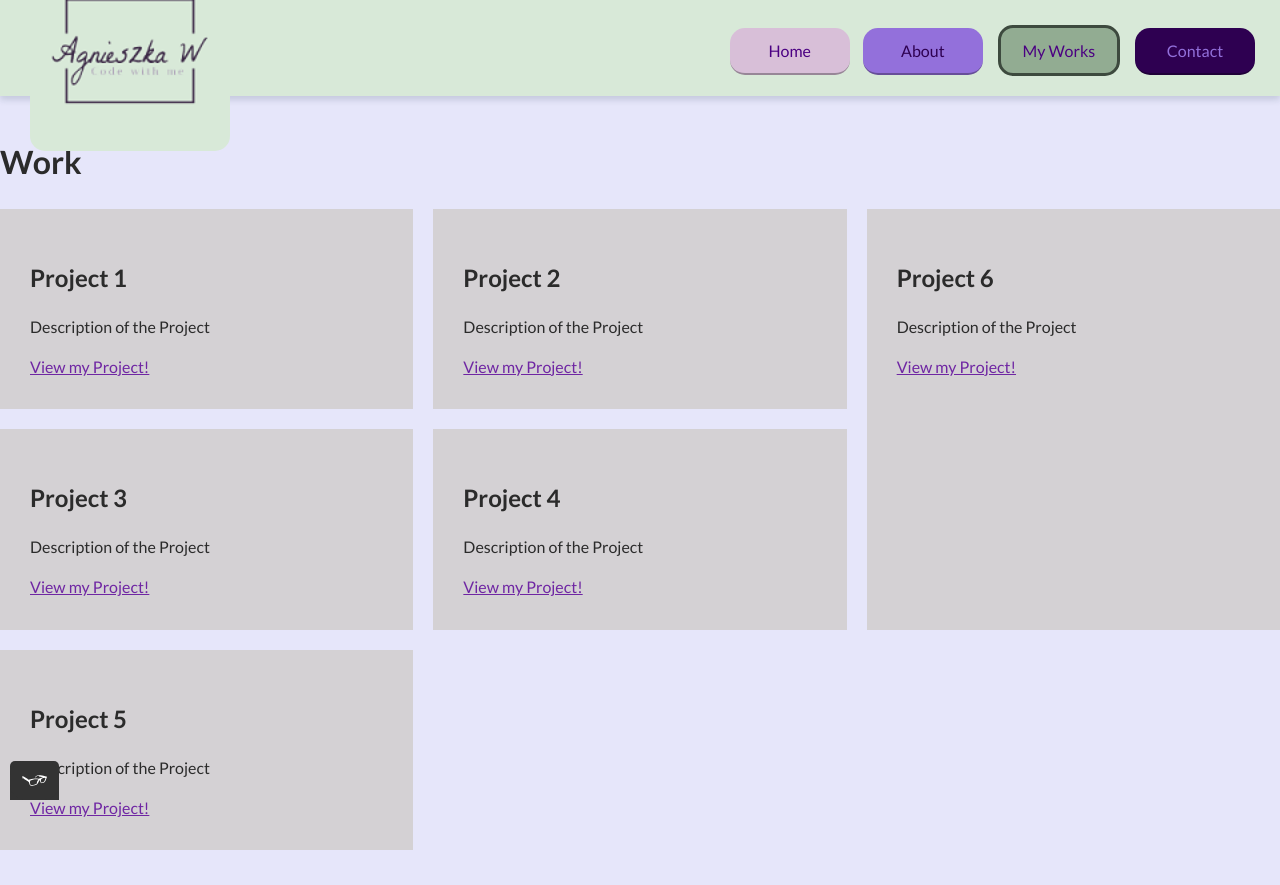
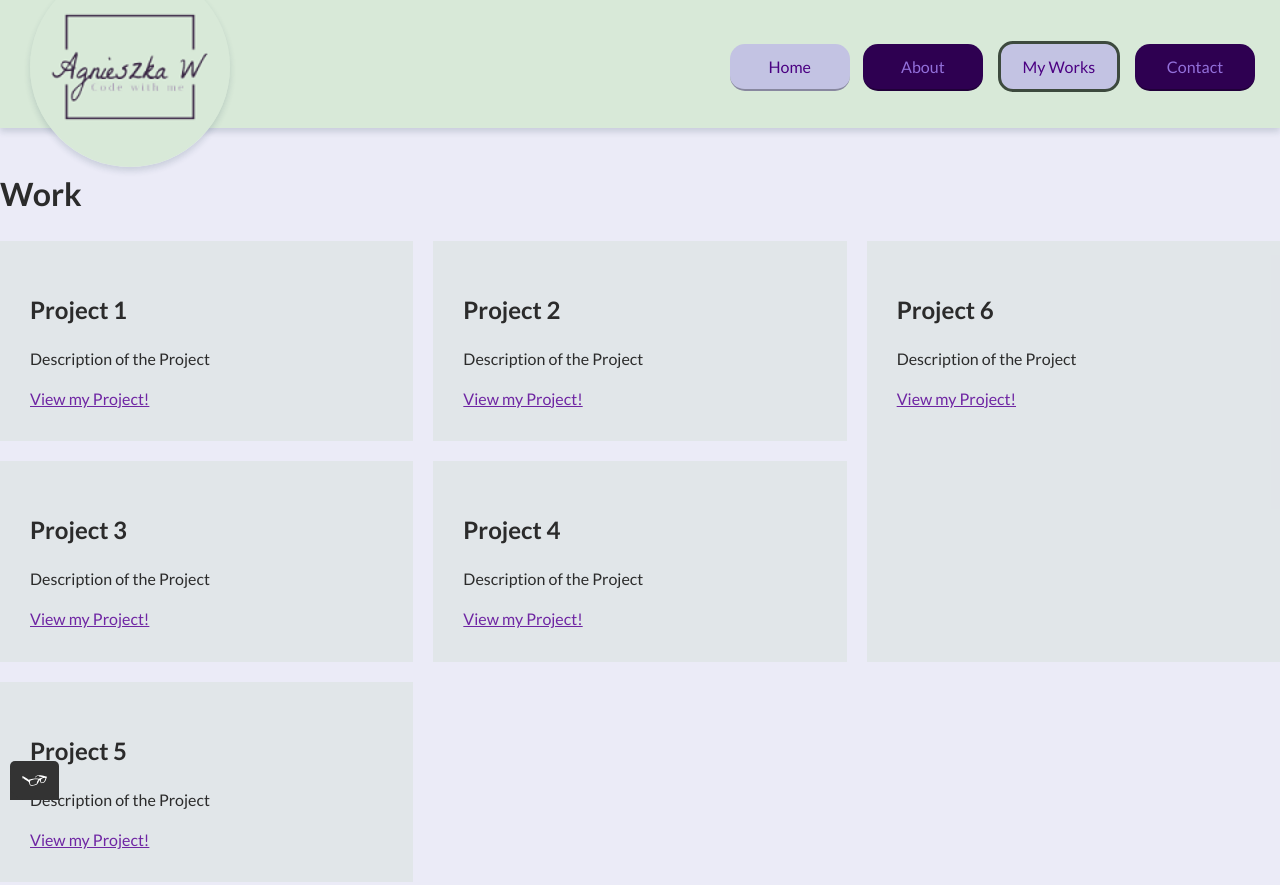
Before and after one commit to agawi88/Portfolio-Website, a plain HTML site: page my_work.html in a window 1280 px wide. Shown: the top 885 px of the page. Drawn offline with nearby package versions, Linux system fonts and the light colour scheme.

Commit message:
color testing

```diff
--- a/CSS/style.production.css
+++ b/CSS/style.production.css
@@ -11,7 +11,7 @@
 }
 
 body {
-    background-color: #E6E6FA;
+    background-color: #ebebf7;
     color: #2b2b2b;
     font-family: "Lato", sans-serif;
     font-weight: 400;
@@ -43,7 +43,7 @@ a {
 }
 
 a:visited {
-    color: #637864;
+    color: #79907a;
 }
 
 a:hover {
@@ -177,33 +177,21 @@ button {
     transition: 0.4s opacity, 0.5s background-color, 0.4s font-size;
 }
 
-.default_button {
+.default_button,
+.tertiary_button {
     width: 120px;
     margin: 5px;
 }
 
-.secondary_button {
-    background-color: #d8bfd8;
+.secondary_button,
+.additional_button {
+    background-color: #c3c3e3;
+    /* background-color: #d8bfd8; */
     color: indigo;
     width: 120px;
     margin: 5px;
 
 }
-
-.tertiary_button {
-    background-color: #9370db;
-    color: #2e0051;
-    width: 120px;
-    margin: 5px;
-}
-
-.additional_button {
-    background-color: #92ac92;
-    color: indigo;
-    width: 120px;
-    margin: 5px;
-}
-
 .button_form {
     margin-left: 80px;
 }
@@ -309,7 +297,7 @@ ul.list_centered {
     display: flex;
     width: 100%;
     padding: 20px 20px;
-    height: 6rem;
+    height: 8rem;
     -webkit-box-pack: center;
     -ms-flex-pack: center;
     justify-content: center;
@@ -340,7 +328,8 @@ ul.list_centered {
 }
 
 .page_logo {
-    border-radius: 15px;
+    border-radius: 50%;
+    box-shadow: 0 4px 6px rgba(34, 60, 80, .16);
 }
 
 /* start grid fallback */
@@ -363,7 +352,7 @@ ul.list_centered {
     }
 
     .grid_item {
-        background-color: #d4d1d4;
+        background-color: #cad7ca50;
         width: auto;
         min-width: auto;
         margin: 0;
@@ -396,7 +385,7 @@ ul.list_centered {
     -ms-flex-item-align: center;
     -ms-grid-row-align: center;
     align-self: center;
-    background-color: #E6E6FA;
+    background-color: #d8e9d8;
     list-style: none;
     border: dotted 3px #637864;
     margin-left: 350px;
@@ -443,7 +432,7 @@ ul.list_centered {
     flex-flow: row wrap;
     margin-bottom: 50px;
     padding: 8px;
-    background-color: #d8e9d8;
+    background-color: #cad7ca50;
     opacity: 2.5
 }
 
```
